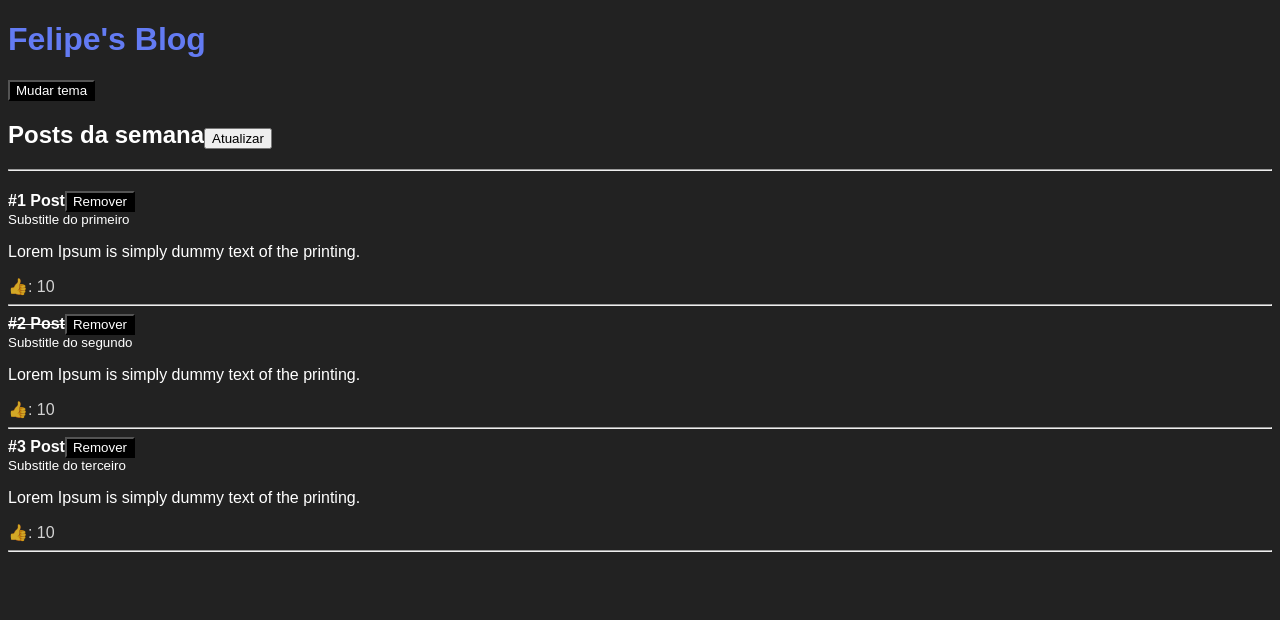
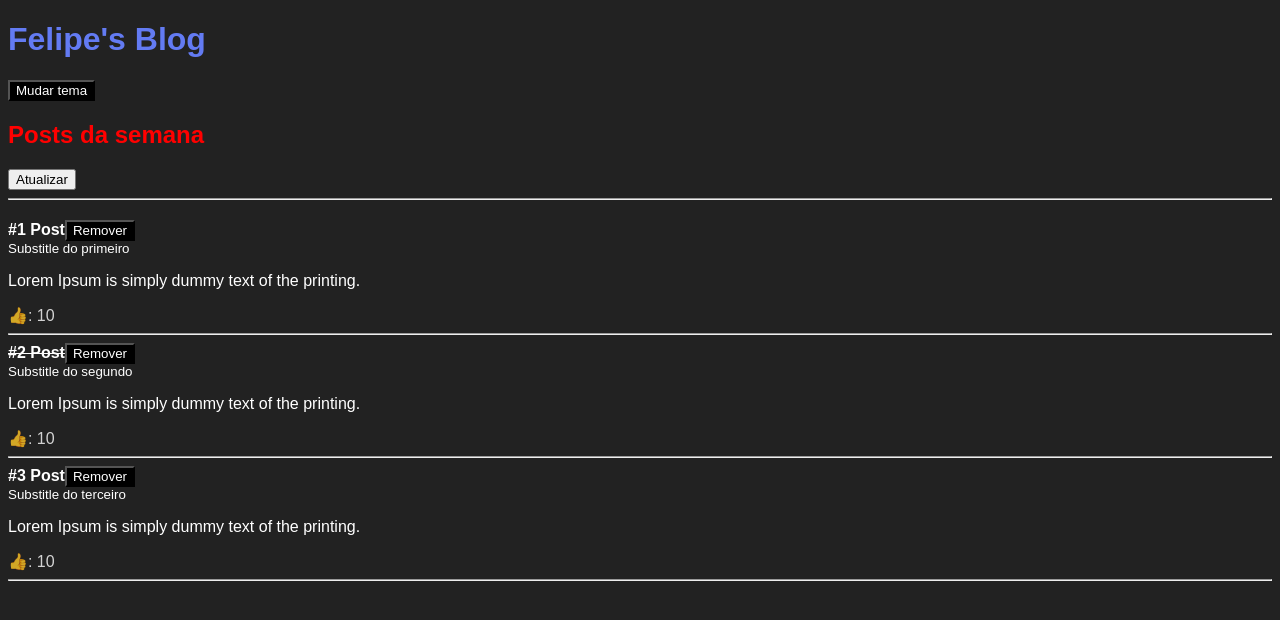
Before and after one commit to felipemarqs/react-fundamentos, a React app: page / in a window 1280 px wide. Shown: the top 620 px of the page. Built offline with nearby package versions, Linux system fonts and the light colour scheme.

Commit message:
style: :art: Styled Components

```diff
--- a/src/components/App/App.jsx
+++ b/src/components/App/App.jsx
@@ -2,7 +2,7 @@
 import Post from "../Post/Post.jsx";
 import Header from "../Header/Header.jsx";
 import { ThemeProvider, ThemeContext } from "../../context/ThemeContext.jsx";
-
+import {Title} from './styles.js'
 const App = () => {
   const [posts, setPosts] = useState([
     {
@@ -61,10 +61,11 @@
   return (
     <ThemeProvider>
       <Header title="Felipe's Blog">
-        <h2>
+        <Title as ="h2">
           Posts da semana
-          <button onClick={handleRefresh}>Atualizar</button>
-        </h2>
+
+        </Title>
+        <button onClick={handleRefresh}>Atualizar</button>
       </Header>
       <h2>{theme}</h2>
       {posts.map((post) => (
--- /dev/null
+++ b/src/components/App/styles.js
@@ -0,0 +1,6 @@
+import styled from "styled-components";
+import MainTitle from "../Title.jsx";
+
+export const Title = styled(MainTitle)`
+ color: red
+`;
--- a/src/components/Header/Header.jsx
+++ b/src/components/Header/Header.jsx
@@ -1,11 +1,10 @@
 import React, { useContext } from "react";
 import Button from "../Button.jsx";
-import styled from "styled-components";
+
 import { ThemeContext } from "../../context/ThemeContext.jsx";
 
-const Title = styled.h1`
-  color: #637BF3; ;
-`;
+import Title from '../Title.jsx'
+
 
 
 const Header = ({ title, children, theme }) => {
--- /dev/null
+++ b/src/components/Title.jsx
@@ -0,0 +1,6 @@
+import styled from 'styled-components'
+
+export default styled.h1`
+color: #637BF3;
+
+`;
```
